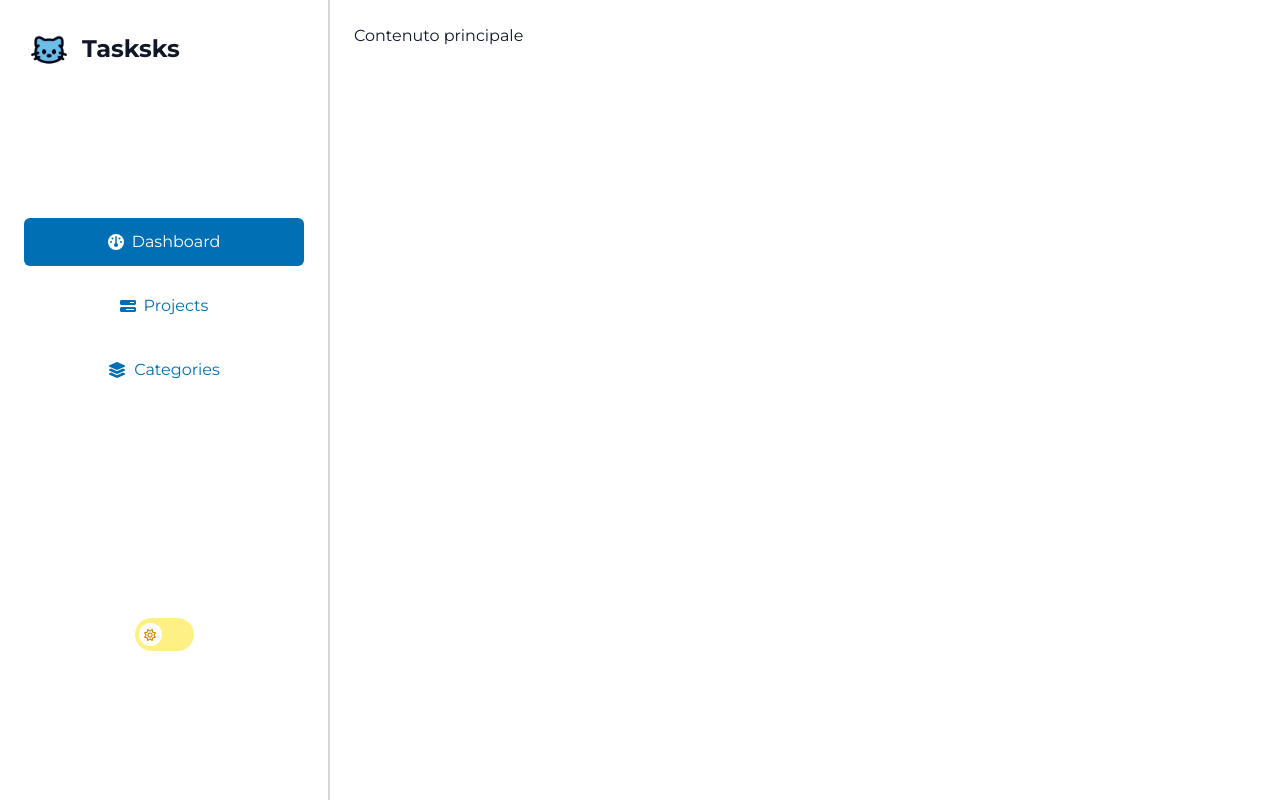
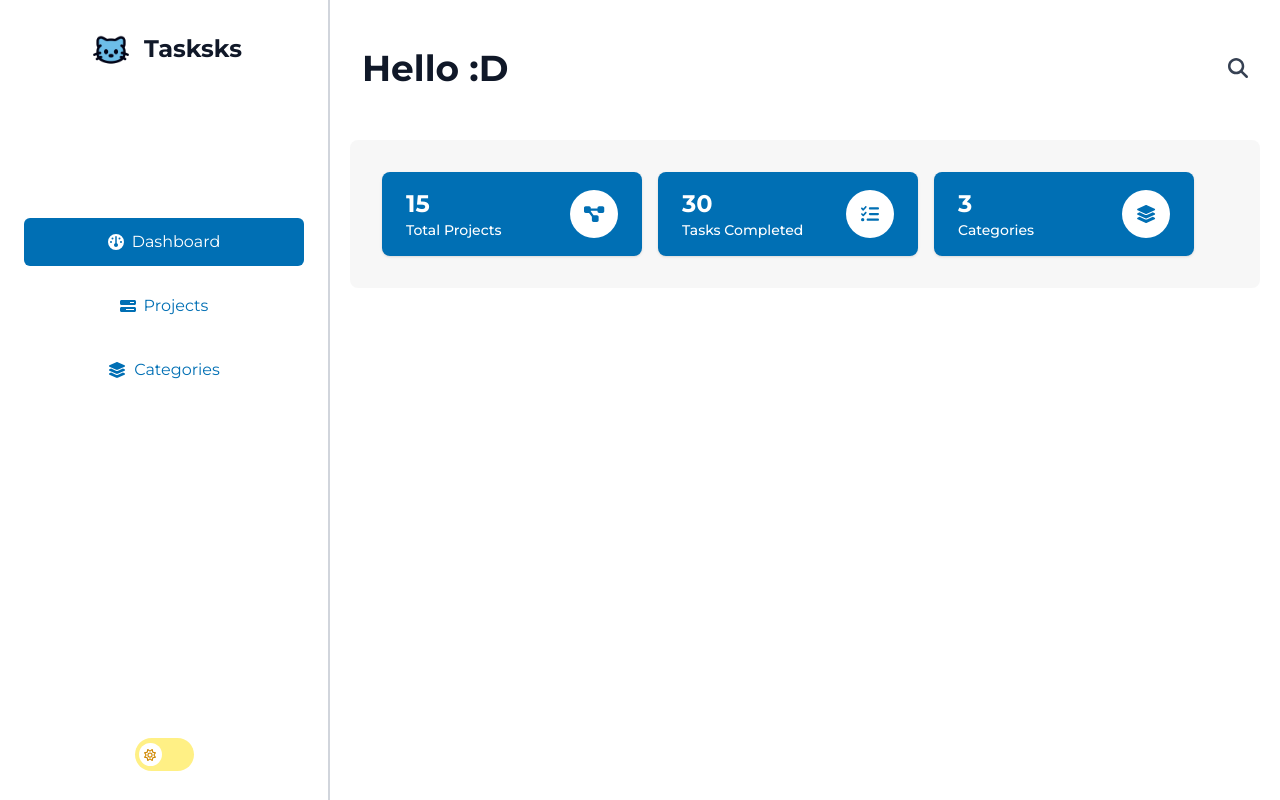
Before and after one commit to Shuy7wng/Tasksks, a Next.js app: page / in a window 1280 px wide. Built offline with nearby package versions, Linux system fonts and the light colour scheme.

Commit message:
sono stanca
sidebar god
e boh fatto anche topbar

```diff
--- a/app/Components/Dashboard/Dashboard.tsx
+++ /dev/null
@@ -1,19 +0,0 @@
-import React, {InputHTMLAttributes, useEffect, useRef, useState } from "react";
-import { FontAwesomeIcon } from "@fortawesome/react-fontawesome";
-import{faAngleDown, faSearch, faClose,} from "@fortawesome/free-solid-svg-icons";
-//import { useGlobalContextProvider } from '../contextAPI';
-// import SearchBar from "../SearchBar";
-
-function Dashboard(){
-    return(
-        <div className="montserrat w-full">
-
-      <main className="flex-1 p-6">
-        <h2>Contenuto principale</h2>
-      </main>
-            {/* <TopBar/> */}
-        </div>
-    )
-}
-
-export default Dashboard;
--- /dev/null
+++ b/app/Components/Dashboard/MainArea.tsx
@@ -0,0 +1,20 @@
+import React, { useState } from "react";
+import { useGlobalContextProvider } from "../../contextAPI";
+import Statistics from "./Statistics";
+useGlobalContextProvider;
+
+function MainArea(){
+    const { isDark } = useGlobalContextProvider();
+
+    return(
+        <div className={`${isDark ? "bg-transparent" : "bg-slate-50"} flex gap-3`}
+        >
+            <div className = "w-9/12">
+        <Statistics/>
+            </div>
+            {/*<RightSideBar/> In caso qualcuno volesse una colonna a destra?? */}
+        </div>
+    )
+}
+
+export default MainArea;
--- /dev/null
+++ b/app/Components/Dashboard/RightSideBar.tsx
@@ -0,0 +1 @@
+// Esiste per bellezza :)
--- /dev/null
+++ b/app/Components/Dashboard/Statistics.tsx
@@ -0,0 +1,48 @@
+import {
+  faDiagramProject,
+  faLayerGroup,
+  faListCheck,
+} from "@fortawesome/free-solid-svg-icons";
+import { FontAwesomeIcon } from "@fortawesome/react-fontawesome";
+import { useGlobalContextProvider } from "@/app/contextAPI";
+
+interface statisticsCard {
+  text: string;
+  numbers: number;
+  icon: any;
+}
+
+export default function Statistics() {
+  const statisticsCard: statisticsCard[] = [
+    { text: "Total Projects", numbers: 15, icon: faDiagramProject },
+    { text: "Tasks Completed", numbers: 30, icon: faListCheck },
+    { text: "Categories", numbers: 3, icon: faLayerGroup },
+  ];
+
+  return (
+    <div className="flex flex-wrap gap-4">
+      {statisticsCard.map((singleCard, index) => (
+        <Card key={index} singleCard={singleCard} />
+      ))}
+    </div>
+  );
+}
+
+function Card({ singleCard }: { singleCard: statisticsCard }) {
+  const { text, numbers, icon } = singleCard;
+
+  return (
+    <div className="flex items-center justify-between bg-[#006fb4] text-white p-4 px-6 rounded-lg shadow w-[260px]">
+      {/* Info */}
+      <div className="flex flex-col">
+        <span className="text-2xl font-bold">{numbers}</span>
+        <span className="text-sm font-medium">{text}</span>
+      </div>
+
+      {/* Icona cerchiata */}
+      <div className="h-12 w-12 rounded-full bg-white flex items-center justify-center">
+        <FontAwesomeIcon icon={icon} className="text-[#006fb4] text-lg" />
+      </div>
+    </div>
+  );
+}
--- a/app/Components/Sidebar.tsx
+++ b/app/Components/Sidebar.tsx
@@ -34,7 +34,7 @@ function Sidebar() {
       `}
     >
       {/* Logo */}
-      <div className="flex gap-2 items-center">
+      <div className="flex gap-2 items-center justify-center">
         <img
           src={isDark ? "/gattino_bianco.png" : "/gattino_nero.png"}
           alt="Gatto"
@@ -46,7 +46,7 @@ function Sidebar() {
         </span>
       </div >
       {/* Menu */}
-      <nav className="flex flex-col gap-4 pt-30 pb-50 ">
+      <nav className="flex flex-col gap-4 pt-30 pb-80 ">
         {menuItems.map((item, index) => (
           <button
             key={index}
--- /dev/null
+++ b/app/Components/TopBar/Dashboard.tsx
@@ -0,0 +1,24 @@
+import React, { useState } from "react";
+import { useGlobalContextProvider } from "../../contextAPI";
+import Statistics from "../Dashboard/Statistics";
+import TopBar from "../../Components/TopBar/TopBar";
+
+function Dashboard() {
+  const { isDark } = useGlobalContextProvider();
+  return (
+    <div className="montserrat w-full h-full">
+      <TopBar />
+      <div
+        className="m-5 rounded-lg p-8 flex gap-4 text-white"
+        style={{
+          backgroundColor: isDark ? "rgba(22, 29, 58, 0.8)" : "rgba(243, 243, 243, 0.66)",
+        }}
+      >
+        <div className=" ">
+          <Statistics />
+        </div>
+      </div>
+    </div>
+  );
+}
+export default Dashboard;
--- /dev/null
+++ b/app/Components/TopBar/SearchBar.tsx
@@ -0,0 +1,31 @@
+// SearchBar.tsx
+import { useGlobalContextProvider } from "../../contextAPI";
+import { FontAwesomeIcon } from "@fortawesome/react-fontawesome";
+import { faSearch } from "@fortawesome/free-solid-svg-icons";
+import { useRef, useEffect } from "react";
+
+export default function SearchBar() {
+  const { isDark } = useGlobalContextProvider();
+  const inputRef = useRef<HTMLInputElement>(null);
+
+  useEffect(() => {
+    inputRef.current?.focus();
+  }, []);
+
+  return (
+    <div className="w-[240px] sm:w-[300px] flex gap-2 items-center border p-2 rounded-md">
+      <FontAwesomeIcon
+        icon={faSearch}
+        height={16}
+        width={16}
+        className={`${isDark ? "text-white" : "text-gray-500"}`}
+      />
+      <input className={`outline-none text-sm font-light w-full ${
+          isDark ? "bg-blackColor text-white" : "bg-white text-black"}`}
+        ref={inputRef}
+        placeholder="Cerca..."
+
+      />
+    </div>
+  );
+}
--- /dev/null
+++ b/app/Components/TopBar/TopBar.tsx
@@ -0,0 +1,53 @@
+import React, { useState } from "react";
+import { FontAwesomeIcon } from "@fortawesome/react-fontawesome";
+import { faSearch, faClose, faBars } from "@fortawesome/free-solid-svg-icons";
+import { useGlobalContextProvider } from "../../contextAPI";
+import SearchBar from "./SearchBar";
+
+
+export default function TopBar() {
+  const { isDark} = useGlobalContextProvider();
+  const [openSearchBar, setOpenSearchBar] = useState(false);
+
+  return (
+
+    <div className={`p-8 pt-12 flex items-center justify-between ${isDark
+      ? "bg-blackColor"
+      : "bg-white"
+      }`}>
+
+      <div className="flex gap-7 items-center">
+        {/* bars icon */}
+        <div className="flex md:hidden">
+          <FontAwesomeIcon height={14} width={14} icon={faBars} />
+        </div>
+        <div className="flex flex-col">
+          <span className="font-bold text-4xl">
+            Hello :D
+          </span>
+        </div>
+      </div>
+
+        <div className="flex items-center gap-3">
+          {!openSearchBar && (
+            <FontAwesomeIcon
+              icon={faSearch}
+              className={`cursor-pointer text-[20px] ${isDark ? "text-white" : "text-gray-700"}`}
+              onClick={() => setOpenSearchBar(true)}
+            />
+          )}
+
+          {openSearchBar && (
+            <div className="flex items-center gap-2">
+              <SearchBar />
+              <FontAwesomeIcon
+                icon={faClose}
+                className={`cursor-pointer text-[18px] ${isDark ? "text-white" : "text-gray-700"}`}
+                onClick={() => setOpenSearchBar(false)}
+              />
+            </div>
+          )}
+        </div>
+      </div>
+      );
+}
--- a/app/page.tsx
+++ b/app/page.tsx
@@ -1,6 +1,5 @@
 "use client";
-
-import Dashboard from "./Components/Dashboard/Dashboard";
+import Dashboard from "./Components/TopBar/Dashboard";
 import Sidebar from "./Components/Sidebar";
 import { useGlobalContextProvider } from "./contextAPI";
 
```
Also changed, not shown: public/flower.svg (deleted).
